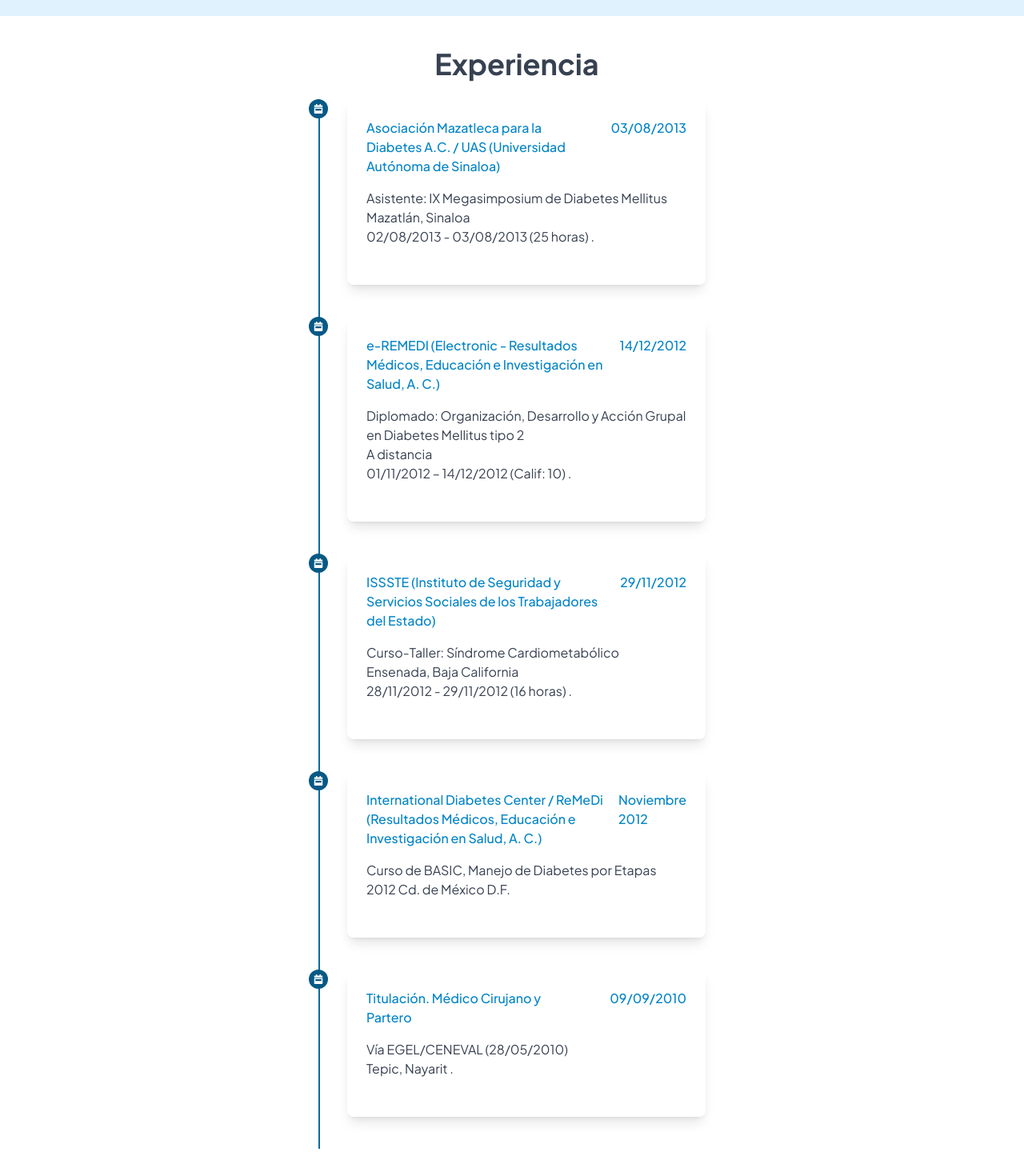
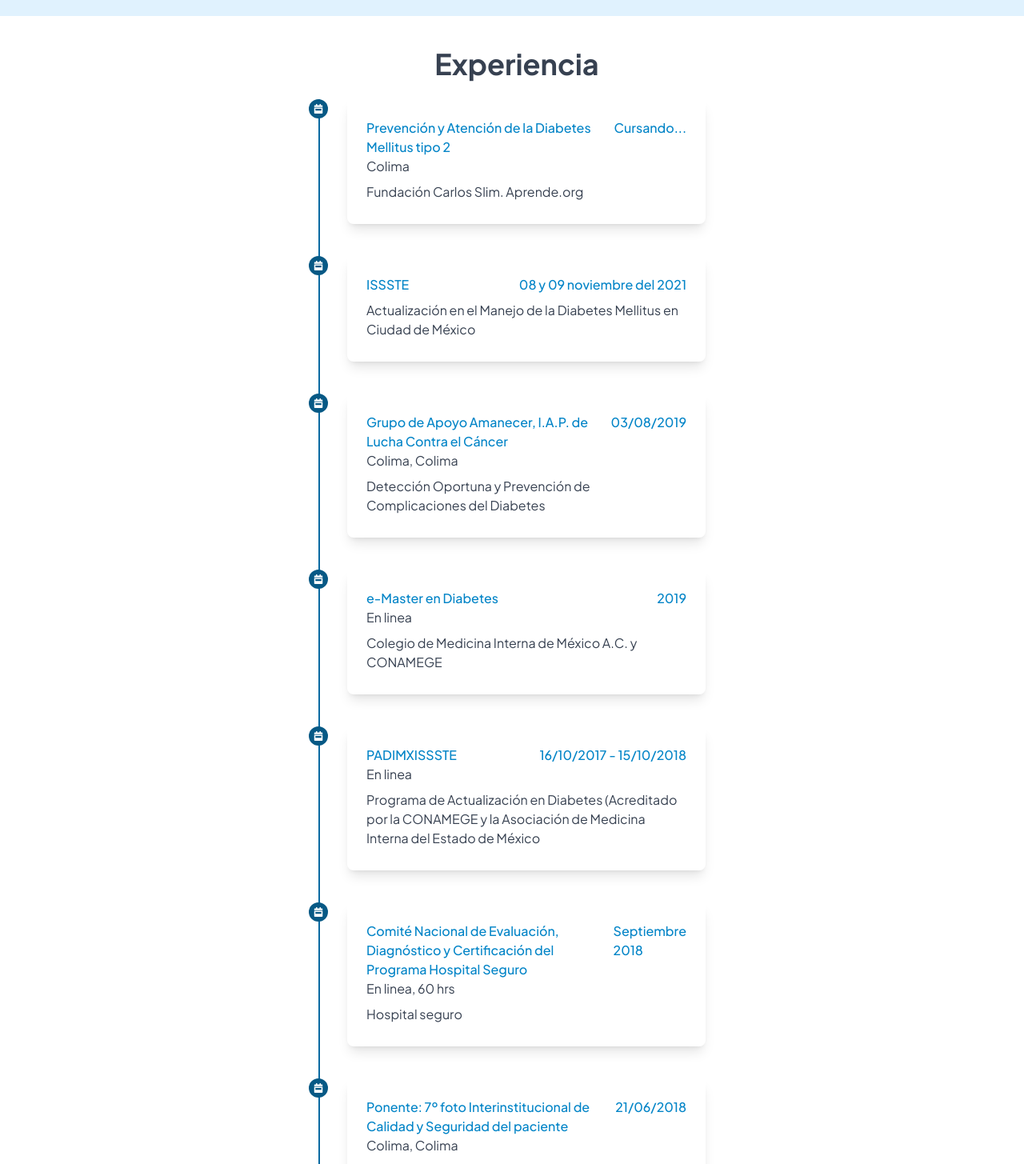
Before and after one commit to orrrrli/docramsesv, a React (Vite) app: page /experience in a window 1280 px wide. Shown: the part 60-1515 px from the top of the page at 80% size. Built offline with nearby package versions, Linux system fonts and the light colour scheme.

Commit message:
create new React component to make a lot of experience items

```diff
--- a/src/components/experience.jsx
+++ b/src/components/experience.jsx
@@ -1,9 +1,6 @@
-
-function Experience () {
+import PropTypes from 'prop-types';
+const ExperienceItem = ({title, date, description,location}) => {
     return (
-       <div className="m-10">
-            <h3 className="text-4xl text-center text-gray-700 font-bold mb-6 ml-3" id="experience">Experiencia</h3>
-            <ol>
         <div className="md:flex justify-center">
         <li className="border-l-2 border-sky-700"></li>
         <div className="bg-sky-800 w-6 h-6 flex items-center justify-center rounded-full -ml-3.5">
@@ -12,90 +9,57 @@ function Experience () {
             </svg>
         </div>
         <div className="block p-6 rounded-lg shadow-lg bg-white-50 max-w-md ml-6 mb-10">
-                        <div className="flex justify-between mb-4">
-                        <a className="font-medium text-sky-600 mr-6">Asociación Mazatleca para la Diabetes A.C. / UAS (Universidad Autónoma de Sinaloa)</a>
-                        <a className="font-medium text-sky-600">03/08/2013</a>
+            <div className="flex justify-between">
+            <a className="font-medium text-sky-600">{title}</a>
+            <a className="font-medium text-sky-600">{date}</a>
             </div>
-                        <p className="text-gray-700 mb-6">Asistente: IX Megasimposium de Diabetes Mellitus
-                        <br></br>Mazatlán, Sinaloa
-                        <br></br>02/08/2013 - 03/08/2013 (25 horas)
-
-                        .</p>
+            <p className="text-gray-700">{location}</p>
+            <p className="text-gray-700 mt-2 mb-1">{description}</p>
         </div>
     </div>
-
-                <div className="md:flex justify-center">
-                    <li className="border-l-2 border-sky-700"></li>
-                    <div className="bg-sky-800 w-6 h-6 flex items-center justify-center rounded-full -ml-3.5">
-                        <svg aria-hidden="true" focusable="false" data-prefix="fas" className="text-white w-3 h-3" role="img" xmlns="http://www.w3.org/2000/svg" viewBox="0 0 448 512">
-                        <path fill="currentColor" d="M0 464c0 26.5 21.5 48 48 48h352c26.5 0 48-21.5 48-48V192H0v272zm64-192c0-8.8 7.2-16 16-16h288c8.8 0 16 7.2 16 16v64c0 8.8-7.2 16-16 16H80c-8.8 0-16-7.2-16-16v-64zM400 64h-48V16c0-8.8-7.2-16-16-16h-32c-8.8 0-16 7.2-16 16v48H160V16c0-8.8-7.2-16-16-16h-32c-8.8 0-16 7.2-16 16v48H48C21.5 64 0 85.5 0 112v48h448v-48c0-26.5-21.5-48-48-48z"></path>
-                        </svg>
-                    </div>
-                    <div className="block p-6 rounded-lg shadow-lg bg-white-50 max-w-md ml-6 mb-10">
-                        <div className="flex justify-between mb-4">
-                        <a className="font-medium text-sky-600">e-REMEDI (Electronic - Resultados Médicos, Educación e Investigación en Salud, A. C.)</a>
-                        <a className="font-medium text-sky-600">14/12/2012</a>
-                        </div>
-                        <p className="text-gray-700 mb-6">Diplomado: Organización, Desarrollo y Acción Grupal en Diabetes Mellitus tipo 2
-                        <br></br>A distancia
-                        <br></br>01/11/2012 – 14/12/2012 (Calif: 10)
-                        .</p>
-                    </div>
-                </div>
-                <div className="md:flex justify-center">
-                    <li className="border-l-2 border-sky-700"></li>
-                    <div className="bg-sky-800 w-6 h-6 flex items-center justify-center rounded-full -ml-3.5">
-                        <svg aria-hidden="true" focusable="false" data-prefix="fas" className="text-white w-3 h-3" role="img" xmlns="http://www.w3.org/2000/svg" viewBox="0 0 448 512">
-                        <path fill="currentColor" d="M0 464c0 26.5 21.5 48 48 48h352c26.5 0 48-21.5 48-48V192H0v272zm64-192c0-8.8 7.2-16 16-16h288c8.8 0 16 7.2 16 16v64c0 8.8-7.2 16-16 16H80c-8.8 0-16-7.2-16-16v-64zM400 64h-48V16c0-8.8-7.2-16-16-16h-32c-8.8 0-16 7.2-16 16v48H160V16c0-8.8-7.2-16-16-16h-32c-8.8 0-16 7.2-16 16v48H48C21.5 64 0 85.5 0 112v48h448v-48c0-26.5-21.5-48-48-48z"></path>
-                        </svg>
-                    </div>
-                    <div className="block p-6 rounded-lg shadow-lg bg-white-50 max-w-md ml-6 mb-10">
-                        <div className="flex justify-between mb-4">
-                        <a className="font-medium text-sky-600 mr-2">ISSSTE (Instituto de Seguridad y Servicios Sociales de los Trabajadores del Estado)</a>
-                        <a className="font-medium text-sky-600">29/11/2012</a>
-                        </div>
-                        <p className="text-gray-700 mb-6">Curso-Taller: Síndrome Cardiometabólico
-                        <br></br>Ensenada, Baja California
-                        <br></br>28/11/2012 - 29/11/2012 (16 horas)
-                        .</p>
-                    </div>
-                </div>
-                <div className="md:flex justify-center">
-                    <li className="border-l-2 border-sky-700"></li>
-                    <div className="bg-sky-800 w-6 h-6 flex items-center justify-center rounded-full -ml-3.5">
-                        <svg aria-hidden="true" focusable="false" data-prefix="fas" className="text-white w-3 h-3" role="img" xmlns="http://www.w3.org/2000/svg" viewBox="0 0 448 512">
-                        <path fill="currentColor" d="M0 464c0 26.5 21.5 48 48 48h352c26.5 0 48-21.5 48-48V192H0v272zm64-192c0-8.8 7.2-16 16-16h288c8.8 0 16 7.2 16 16v64c0 8.8-7.2 16-16 16H80c-8.8 0-16-7.2-16-16v-64zM400 64h-48V16c0-8.8-7.2-16-16-16h-32c-8.8 0-16 7.2-16 16v48H160V16c0-8.8-7.2-16-16-16h-32c-8.8 0-16 7.2-16 16v48H48C21.5 64 0 85.5 0 112v48h448v-48c0-26.5-21.5-48-48-48z"></path>
-                        </svg>
-                    </div>
-                    <div className="block p-6 rounded-lg shadow-lg bg-white-50 max-w-md ml-6 mb-10">
-                        <div className="flex justify-between mb-4">
-                        <a className="font-medium text-sky-600">International Diabetes Center / ReMeDi (Resultados Médicos, Educación e Investigación en Salud, A. C.)</a>
-                        <a className="font-medium text-sky-600">Noviembre 2012</a>
-                        </div>
-                        <p className="text-gray-700 mb-6">Curso de BASIC, Manejo de Diabetes por Etapas 2012
-                        Cd. de México D.F.
-                        </p>
-                    </div>
-                </div>
-                <div className="md:flex justify-center">
-                    <li className="border-l-2 border-sky-700"></li>
-                    <div className="bg-sky-800 w-6 h-6 flex items-center justify-center rounded-full -ml-3.5">
-                        <svg aria-hidden="true" focusable="false" data-prefix="fas" className="text-white w-3 h-3" role="img" xmlns="http://www.w3.org/2000/svg" viewBox="0 0 448 512">
-                        <path fill="currentColor" d="M0 464c0 26.5 21.5 48 48 48h352c26.5 0 48-21.5 48-48V192H0v272zm64-192c0-8.8 7.2-16 16-16h288c8.8 0 16 7.2 16 16v64c0 8.8-7.2 16-16 16H80c-8.8 0-16-7.2-16-16v-64zM400 64h-48V16c0-8.8-7.2-16-16-16h-32c-8.8 0-16 7.2-16 16v48H160V16c0-8.8-7.2-16-16-16h-32c-8.8 0-16 7.2-16 16v48H48C21.5 64 0 85.5 0 112v48h448v-48c0-26.5-21.5-48-48-48z"></path>
-                        </svg>
-                    </div>
-                    <div className="block p-6 rounded-lg shadow-lg bg-white-50 max-w-md ml-6 mb-10">
-                        <div className="flex justify-between mb-4">
-                        <a className="font-medium text-sky-600 mr-7">Titulación. Médico Cirujano y Partero</a>
-                        <a className="font-medium text-sky-600">09/09/2010</a>
-                        </div>
-                        <p className="text-gray-700 mb-6">Vía EGEL/CENEVAL (28/05/2010)<br></br>
-                        Tepic, Nayarit
-                        .</p>
-                    </div>
-                </div>
+    )
+}
+ExperienceItem.propTypes = {
+    title: PropTypes.string.isRequired,
+    date: PropTypes.string.isRequired,
+    description: PropTypes.string.isRequired,
+    location: PropTypes.string
+}
 
 
+function Experience () {
+    return (
+       <div className="m-10">
+            <h3 className="text-4xl text-center text-gray-700 font-bold mb-6 ml-3" id="experience">Experiencia</h3>
+            <ol>
+                <ExperienceItem title="Prevención y Atención de la Diabetes Mellitus tipo 2" date="Cursando..." description='Fundación Carlos Slim. Aprende.org' location="Colima" />
+                <ExperienceItem title="ISSSTE" date="08 y 09 noviembre del 2021" description='Actualización en el Manejo de la Diabetes Mellitus en Ciudad de México ' />
+                <ExperienceItem title="Grupo de Apoyo Amanecer, I.A.P. de Lucha Contra el Cáncer" date="03/08/2019" description='Detección Oportuna y Prevención de Complicaciones del Diabetes' location='Colima, Colima'/>
+                <ExperienceItem title="e-Master en Diabetes" date="2019" description='Colegio de Medicina Interna de México A.C. y CONAMEGE' location="En linea"  />
+                <ExperienceItem title="PADIMXISSSTE" date="16/10/2017 - 15/10/2018" description='Programa de Actualización en Diabetes (Acreditado por la CONAMEGE y la Asociación de Medicina Interna del Estado de México' location='En linea'/>
+                <ExperienceItem title="Comité Nacional de Evaluación, Diagnóstico y Certificación del Programa Hospital Seguro" date="Septiembre 2018" description='Hospital seguro' location="En linea, 60 hrs"  />
+                <ExperienceItem title="Ponente: 7º foto Interinstitucional de Calidad y Seguridad del paciente" description='Hospital Regional Universitario, Gobierno del Estado de Colima' date="21/06/2018" location="Colima, Colima" />
+                <ExperienceItem title="Ponente: Programa de Prevención y Control de Enfermedades Crónicas No Transmisibles" description='ISSSTE' date="13/06/2019" location="Colima, Colima" />
+                <ExperienceItem title="Grupo de Apoyo Amanecer, I.A.P. de Lucha Contra el Cáncer" description='Ponente: Taller de Automonitoreo del Paciente Diabético.' date="05/05/2018" location="Colima, Colima" />
+                <ExperienceItem title="Grupo de Apoyo Amanecer, I.A.P. de Lucha Contra el Cáncer" description='Ponente: “Cuidados en el Paciente Diabético”' date="14/04/2018" location="Colima, Colima" />
+                <ExperienceItem title="Asistencia y Participación en conferencia. Resultados de una Encuesta Representativa sobre la Diabetes Mellitus en la Ciudad de México. " description='Secretaria de Salud y Servicios de Salud Pública de la Ciudad de México.' date="09/09/2016" location="Colima, Colima" />
+                <ExperienceItem title="Fundación Carlos Slim. PIEENSO (Plataforma Interactiva para la Educación en Salud Online)" description='Diplomado en Prevención y Atención Integral de las Enfermedades Crónicas' date="07/09/2016" location="Ciudad de Mexico, 265 horas" />
+                <ExperienceItem title="Centro Multidisciplinario de Diabetes de la Ciudad de México Universidad La Salle" description='Diplomado. Acreditado. Diabetología 2015.' date="04/09/2015 al 11/03/2016" location="Ciudad de Mexico, 138 horas" />
+                <ExperienceItem title='Programa de Capacitación para la Prevención de las Enfermedades Crónicas No Transmisibles, con Énfasis en la Atención de la Diabetes en el ISSSTE 2015' description='En Instituto Nacional de Salud Pública de México. Diplomado. Acreditado.' date='13/11/2015' location='Ciudad de México, 60 horas' />
+                <ExperienceItem title="ISSSTE. Dirección Médica, Subdirección de Prevención y Protección a la Salud, Jefatura de Servicios de Atención Médica Familiar" description='Ponente: Inducción del nuevo Modelo de Atención a la Diabetes y Enfermedades Crónicas, ADEC.' date="6/10/2015" location="Ciudad de México" />
+                <ExperienceItem title="Dirección Médica, Subdirección de Prevención y Protección a la Salud, Jefatura de Servicios de Atención Médica Familiar" description='ISSSTE. Asistente: Taller nacional del programa de capacitación para la prevención de las Enfermedades Crónicas No Transmisibles, con énfasis en la atención de la diabetes.' date="09/09/2015" location="Ciudad de México." />
+                <ExperienceItem title="Dirección Médica, Subdirección de Prevención y Protección a la Salud, Jefatura de Servicios de Atención Médica Familiar" description='Ponente: Capacitación en el Modelo de Atención de Diabetes y Enfermedades Crónicas para médicos MIDE' date="21/08/2015" location="Ciudad de México" />
+                <ExperienceItem title="Tecnológico de Monterrey/Ciencia e Innovación en Diabetes 2014" description='Diplomado. Acreditado. Diabetología' date="28/02/2014 al 07/07/2014" location="En linea" />
+                <ExperienceItem title="Dirección Médica, Subdirección de Prevención y Protección a la Salud" description='ISSSTE. Acreditación como Asesor en Diabetes' date='20/06/2014' location="Ciudad de Mexico" />
+                <ExperienceItem title="Diploma: Introducción a la nutrición" description='Instituto Internacional de Gastronomía' date="17/12/2013 al 26/05/2014" location="En linea, 180 horas" />
+                <ExperienceItem title="Ponente: El impacto de la diabetes en el mundo" description='ISSSTE (Instituto de Seguridad y Servicios Sociales de los Trabajadores del Estado)' date="1/04/2014" location="Acaponeta, Nayarit" />
+                <ExperienceItem title='LiIIy Diabetes / Congreso Internacional de la Sociedad Mexicana de Nutrición y Endocrinología / XV Congreso de la Asociación Latinoamericana de Diabetes / XXIII Reunión Bienal de la Asociación Latinoamericana de Investigadores en Reproducción Humana' description='Asistente: Magno congreso Internacional de Endocrinología, Diabetes y Reproducción' date="15/11/2013" location="Cancún, Quintana Roo" />
+                <ExperienceItem title="Asistente: Diabetes Manejo Integral 2013" description='Lilly Diabetes' date="25/10/2013 - 27/10/2013" location="Veracruz, Veracruz" />
+                <ExperienceItem title="Asociación Mazatleca para la Diabetes A.C. / UAS (Universidad Autónoma de Sinaloa)" description='Asistente: IX Megasimposium de Diabetes Mellitus' date="02/08/2013 - 03/08/2013" location="Mazatlán, Sinaloa" />
+                <ExperienceItem title="ISSSTE (Instituto de Seguridad y Servicios Sociales de los Trabajadores del Estado)" description='Curso-Taller: Síndrome Cardiometabólico' date="25/10/2013 - 27/10/2013" location="Veracruz, Veracruz" />
+                <ExperienceItem title="e-REMEDI (Electronic - Resultados Médicos, Educación e Investigación en Salud, A. C.)" description='Diplomado: Organización, Desarrollo y Acción Grupal en Diabetes Mellitus tipo 2' date="01/11/2012 – 14/12/2012" location="En linea, Calificacion: 10" />
+                <ExperienceItem title='International Diabetes Center / ReMeDi (Resultados Médicos, Educación e Investigación en Salud, A. C.)' description='Curso de BASIC, Manejo de Diabetes por Etapas 2012' date='Noviembre 2012' location="Cd. de México D.F." />
+                <ExperienceItem title='Titulación, Médico Cirujano y Partero. Vía EGEL/CENEVAL' description='Universidad Autónoma de Nayarit' date="09/09/2010" location="Tepic, Nayarit" />
             </ol>
        </div>
     )
```
Lines whose indentation alone changed are shown as unchanged.
